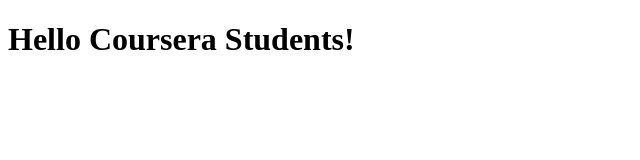
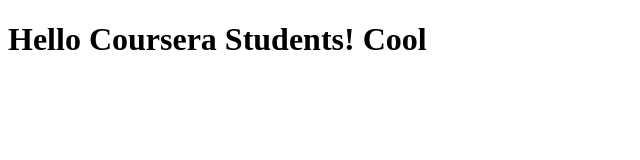
Before and after one commit to Nazaalopez/SPA-Angular, a plain HTML site: page index.html in a window 1280 px wide. Shown: the whole page, without its empty margins (0-640 px from the left). Drawn offline with Linux system fonts and the light colour scheme.

Commit message:
new version file

```diff
--- a/index.html
+++ b/index.html
@@ -5,6 +5,6 @@
     <title>Hello Coursera</title>
   </head>
   <body>
-    <h1>Hello Coursera Students!</h1>
+    <h1>Hello Coursera Students! Cool</h1>
   </body>
 </html>
```
